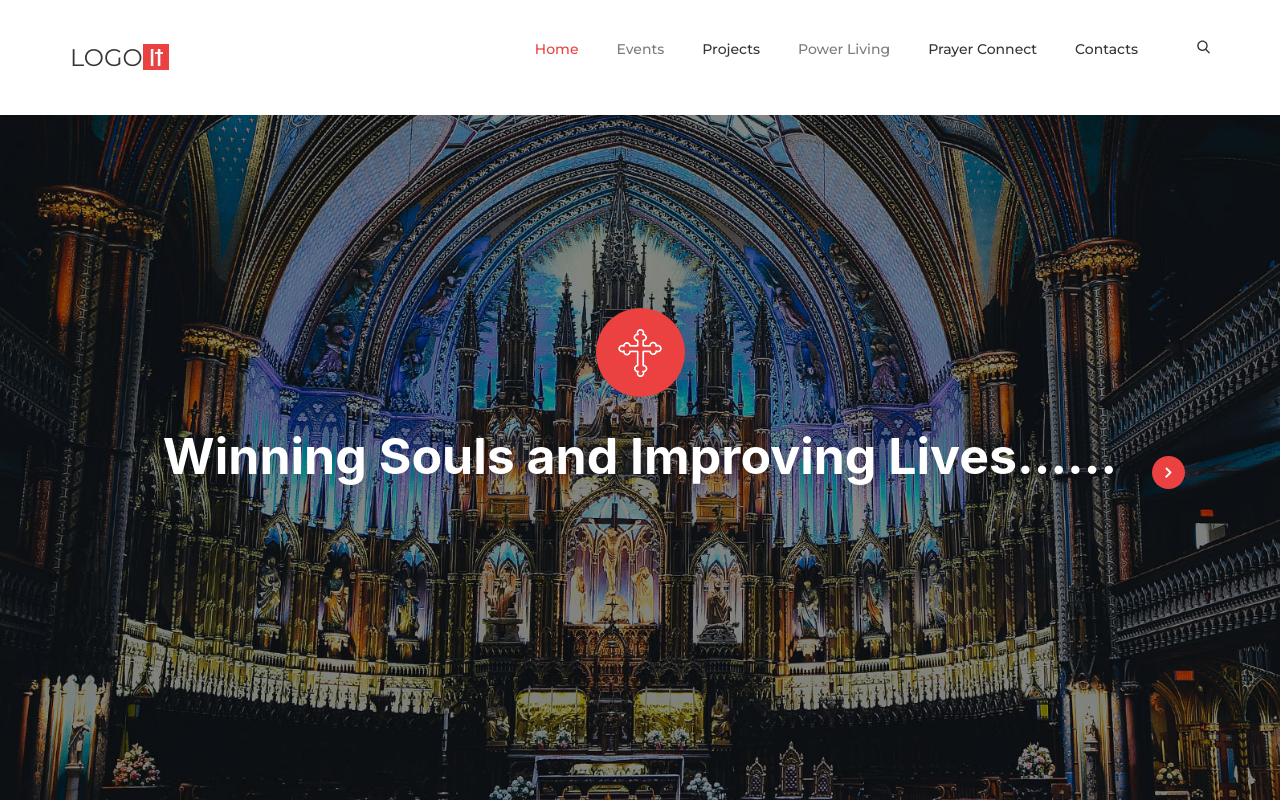
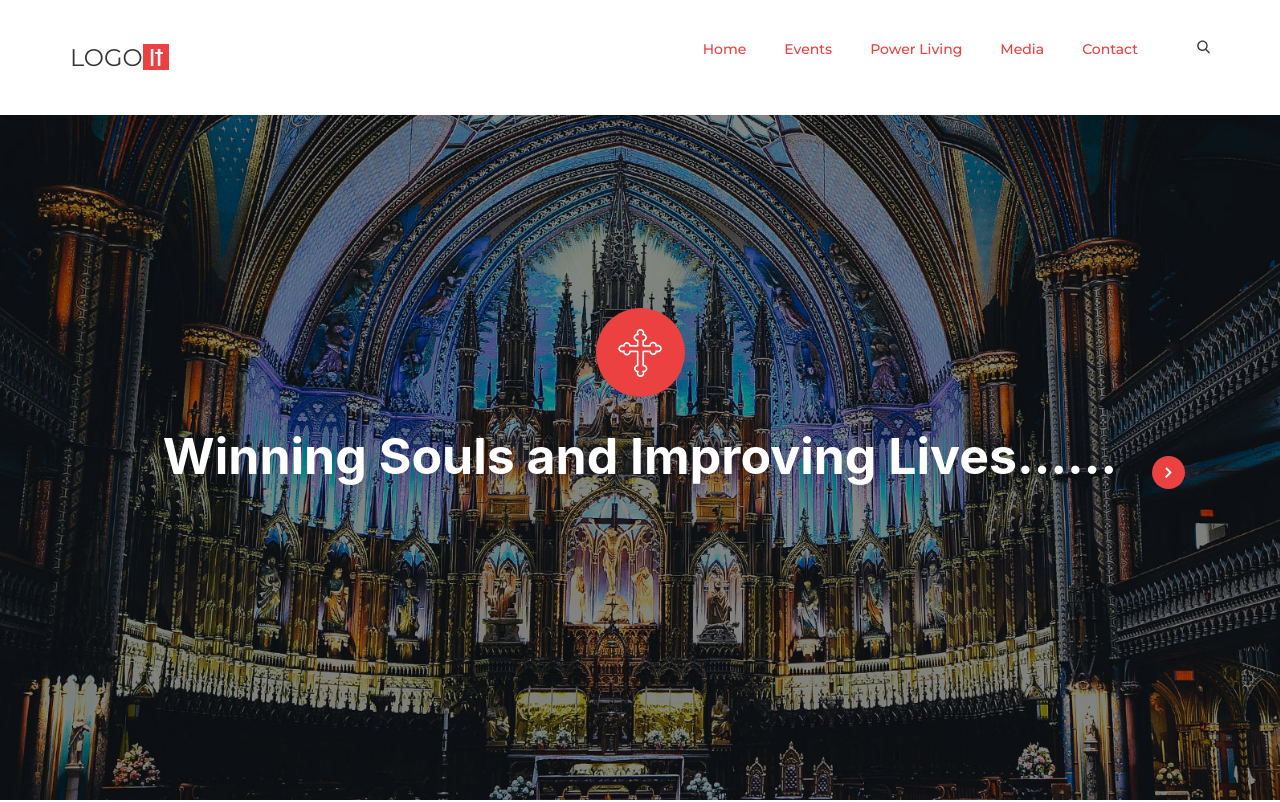
Before and after one commit to PeterFerguson92/dansah-web, an Angular app: page /home in a window 1280 px wide. Shown: the top 802 px of the page. Built offline with nearby package versions, Linux system fonts and the light colour scheme; a web font is replaced by a local one.

Commit message:
added nav bar items

```diff
--- a/src/app/app-routing.module.ts
+++ b/src/app/app-routing.module.ts
@@ -13,7 +13,7 @@ const routes: Routes = [
     { path: 'events', component: EventsComponent },
     { path: 'detail/:activityName', component: ActivityDetailComponent },
     { path: 'eventDetail/:eventId', component: EventDetailComponent },
-    { path: 'powerLiving', component: PowerLivingComponent },
+    { path: 'power-living', component: PowerLivingComponent },
     { path: '', redirectTo: 'home', pathMatch: 'full' },
 ];
 
--- a/src/app/shared/components/nav-bar/nav-bar.component.html
+++ b/src/app/shared/components/nav-bar/nav-bar.component.html
@@ -58,12 +58,9 @@
                             <div class="header_nav_container ml-auto">
                                 <nav class="main_nav">
                                     <ul>
-                                        <li class="active"><a (click)="onRedirect('/home')" style="cursor: pointer">Home</a></li>
-                                        <li><a (click)="onRedirect('/events')">Events</a></li>
-                                        <li><a href="sermons.html">Projects</a></li>
-                                        <li><a (click)="onRedirect('/powerLiving')">Power Living</a></li>
-                                        <li><a href="blog.html">Prayer Connect</a></li>
-                                        <li><a href="contact.html">Contacts</a></li>
+                                        <li *ngFor="let event of items" class="active">
+                                            <a (click)="onRedirect(event.redirect)" style="cursor: pointer">{{ event.name }}</a>
+                                        </li>
                                     </ul>
                                 </nav>
                                 <div class="search">
--- a/src/app/shared/components/nav-bar/nav-bar.component.ts
+++ b/src/app/shared/components/nav-bar/nav-bar.component.ts
@@ -8,7 +8,28 @@ import { Router } from '@angular/router';
 })
 export class NavBarComponent implements OnInit {
     constructor(private router: Router) {}
-
+    items = [
+        {
+            name: 'Home',
+            redirect: '/home',
+        },
+        {
+            name: 'Events',
+            redirect: '/events',
+        },
+        {
+            name: 'Power Living',
+            redirect: '/power-living',
+        },
+        {
+            name: 'Media',
+            redirect: '/media',
+        },
+        {
+            name: 'Contact',
+            redirect: '/contact',
+        },
+    ];
     ngOnInit() {}
 
     onRedirect(sectionName) {
```
